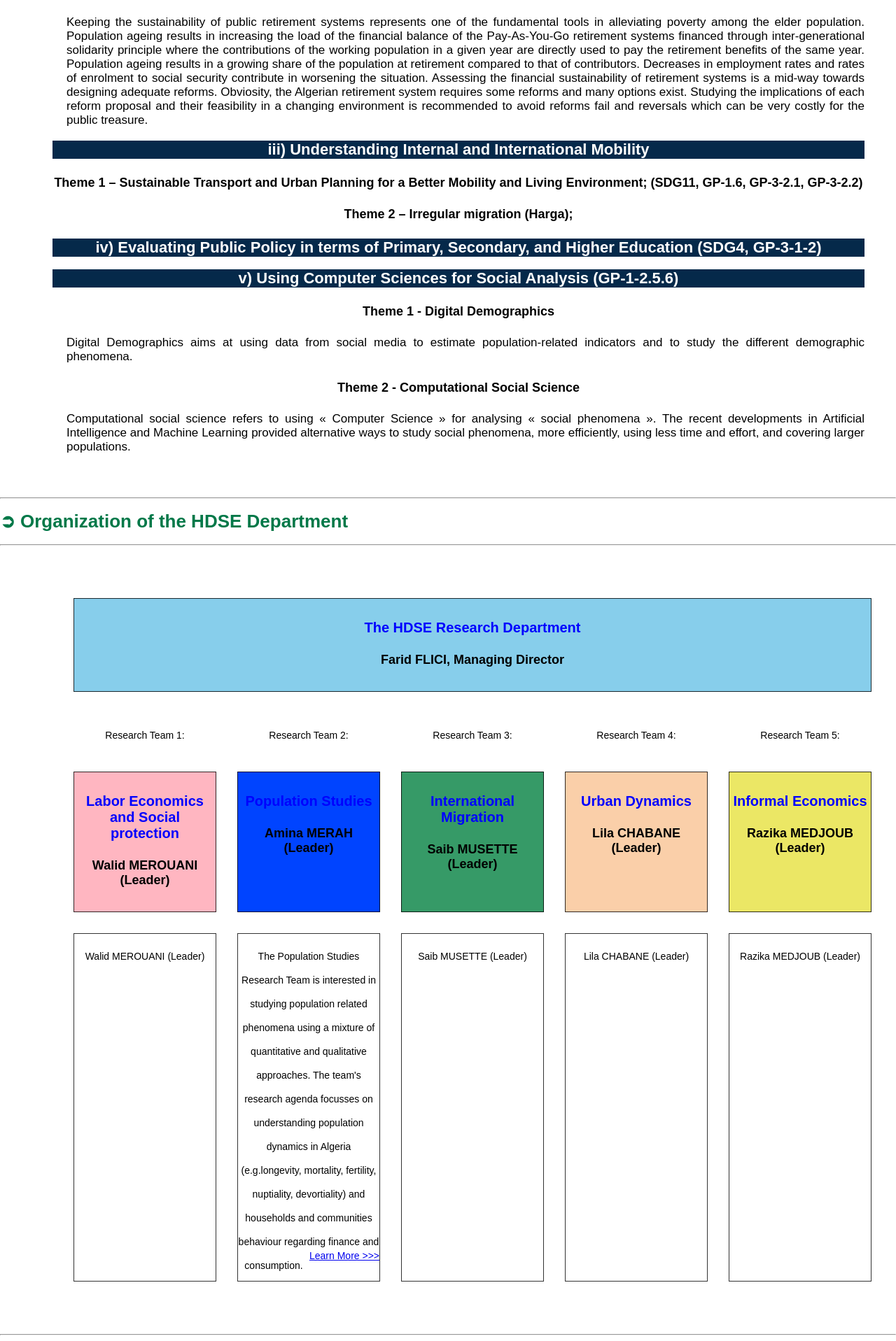
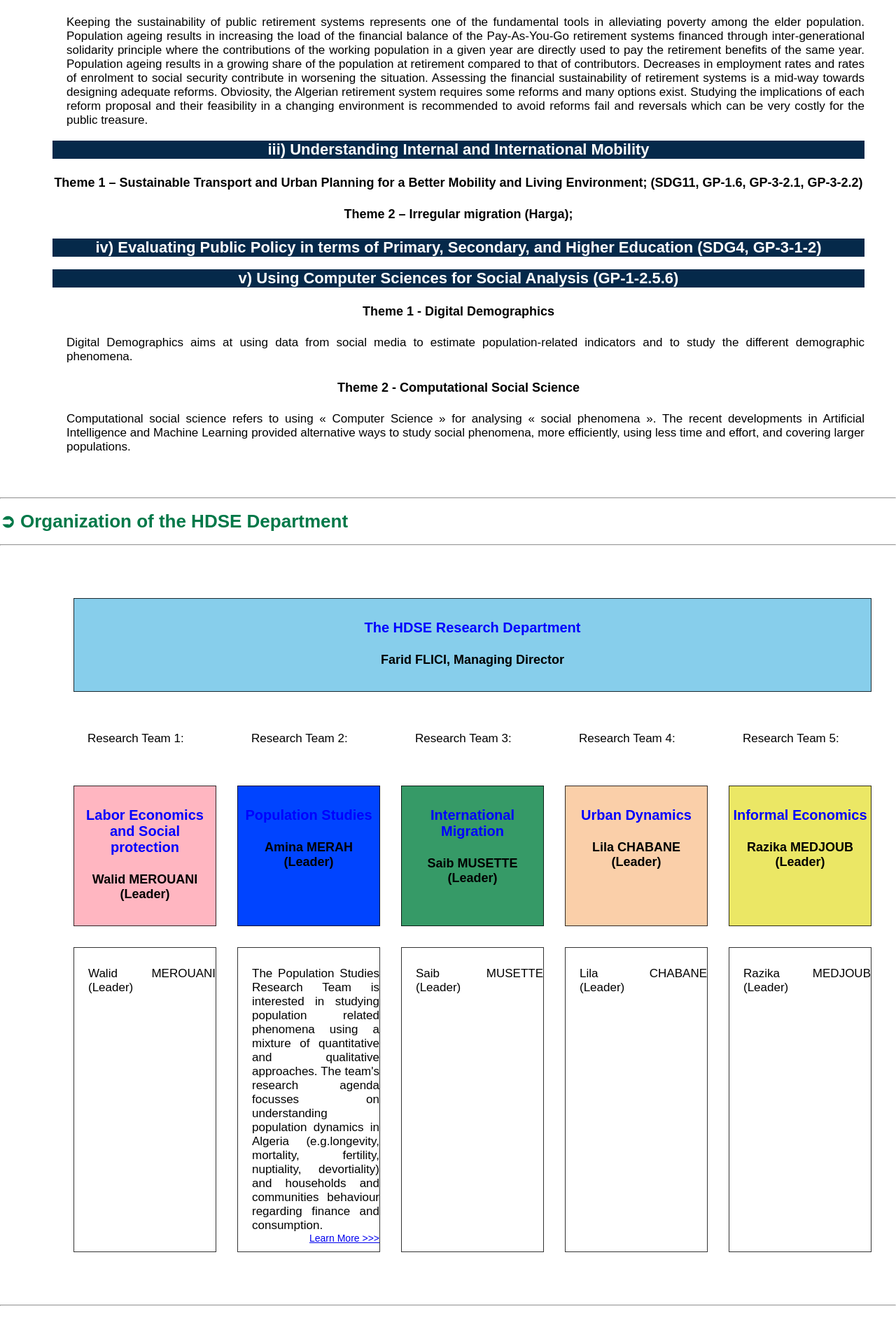
Before and after one commit to Farid-FLICI/farid-flici.github.io, a Jekyll site: the page hdse2.html, which Jekyll copies as it is, in a window 1280 px wide. Shown: the part 2240-4157 px from the top of the page at 70% size. Built offline with Jekyll 4.4.1, drawn with Linux system fonts in a browser that asks for light colours; after the commit the page ends 4115 px from its top, so only the background shows below that.

Commit message:
Update hdse2.html

```diff
--- a/hdse2.html
+++ b/hdse2.html
@@ -138,29 +138,26 @@ h4{              font-family: sans-serif; font-size: 18px; font-weight: bold ; t
  <hr>
 <div style="padding:25px 25px 25px 55px;margin:20px 20px 20px 20px; float: center; overflow: hidden">
 
- <div class="grid-container">
-  <div class="item1" style="background-color: #87CEEB"><h3>The HDSE Research Department</h3>
+ <div class="grid-container"><div class="item1" style="background-color: #87CEEB"><h3>The HDSE Research Department</h3>
                      <h4>Farid FLICI, Managing Director</h4></div>
-  <div class="item2"><p2>Research Team 1:</p2></div>
-  <div class="item2"><p2>Research Team 2:</p2></div>
-  <div class="item2"><p2>Research Team 3:</p2></div>
-  <div class="item2"><p2>Research Team 4:</p2></div>
-  <div class="item2"><p2>Research Team 5:</p2></div>
+  <div class="item2"><p>Research Team 1:</p></div>
+  <div class="item2"><p>Research Team 2:</p></div>
+  <div class="item2"><p>Research Team 3:</p></div>
+  <div class="item2"><p>Research Team 4:</p></div>
+  <div class="item2"><p>Research Team 5:</p></div>
 
   <div class="item" style="background-color: #FFB6C1"><h3>Labor Economics and Social protection</h3><h4>Walid MEROUANI (Leader)</h4>  </div>
   <div class="item" style="background-color: #0044FF"><h3>Population Studies</h3><h4>Amina MERAH (Leader)</h4></div>
   <div class="item" style="background-color: #369A67"><h3>International Migration</h3><h4>Saib MUSETTE (Leader)</h4></div>
   <div class="item" style="background-color: #FACFA9"><h3>Urban Dynamics</h3><h4>Lila CHABANE (Leader)</h4></div>
   <div class="item" style="background-color: #EBE765"><h3>Informal Economics</h3><h4>Razika MEDJOUB (Leader)</h4></div>
-  <div class="item"><p2>Walid MEROUANI (Leader)</p2></div>
-  <div class="item"><p2> The Population Studies Research Team is interested in studying population related phenomena using a mixture of quantitative and qualitative approaches. The team's research agenda focusses on understanding population dynamics in Algeria (e.g.longevity, mortality, fertility, nuptiality, devortiality) and households and communities behaviour   regarding finance and consumption. </p2>
-  <p2 style= "float:right"><a href="https://farid-flici.github.io/ps.html"> Learn More >>> </a></p2></div>
-  <div class="item"><p2>Saib MUSETTE (Leader)</p2></div>
-  <div class="item"><p2>Lila CHABANE (Leader)</p2></div>
-  <div class="item"><p2>Razika MEDJOUB (Leader)</p2></div>
+  <div class="item"><p>Walid MEROUANI (Leader)</p></div>
+  <div class="item"><p> The Population Studies Research Team is interested in studying population related phenomena using a mixture of quantitative and qualitative approaches. The team's research agenda focusses on understanding population dynamics in Algeria (e.g.longevity, mortality, fertility, nuptiality, devortiality) and households and communities behaviour   regarding finance and consumption. </p2>
+  <p2 style= "float:right"><a href="https://farid-flici.github.io/ps.html"> Learn More >>> </a></p></div>
+  <div class="item"><p>Saib MUSETTE (Leader)</p></div>
+  <div class="item"><p>Lila CHABANE (Leader)</p></div>
+  <div class="item"><p>Razika MEDJOUB (Leader)</p></div>
 </div>
-
-
 
 </div>
 
```
